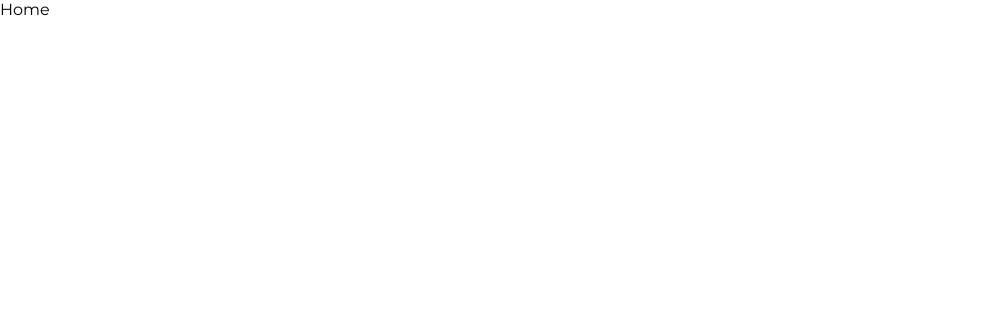
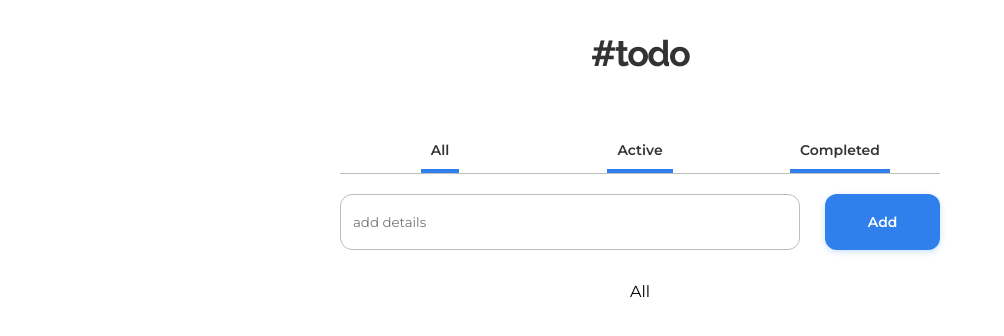
Before and after one commit to miguelfiais/todo-list, a React (Vite) app: page / in a window 1280 px wide. Shown: the top 336 px of the page, without its empty margins (0-1004 px from the left). Built offline with nearby package versions, Linux system fonts and the light colour scheme.

Commit message:
feat: add routes and form

```diff
--- a/package.json
+++ b/package.json
@@ -11,6 +11,7 @@
   "dependencies": {
     "react": "^18.2.0",
     "react-dom": "^18.2.0",
+    "react-router-dom": "^6.8.1",
     "styled-components": "^5.3.6"
   },
   "devDependencies": {
--- /dev/null
+++ b/src/components/Active/index.jsx
@@ -0,0 +1,7 @@
+const Active = () => {
+  return (
+    <div>Active</div>
+  )
+}
+
+export default Active
--- /dev/null
+++ b/src/components/All/index.jsx
@@ -0,0 +1,7 @@
+const All = () => {
+  return (
+    <div>All</div>
+  )
+}
+
+export default All
--- /dev/null
+++ b/src/components/Completed/index.jsx
@@ -0,0 +1,7 @@
+const Completed = () => {
+  return (
+    <div>Completed</div>
+  )
+}
+
+export default Completed
--- /dev/null
+++ b/src/components/Form/index.jsx
@@ -0,0 +1,22 @@
+import React, { useState } from 'react'
+import { Container } from './styles'
+
+const Form = () => {
+
+    const [task, setTask] = useState("")
+
+    function getTask (e) {
+        e.preventDefault()
+        console.log(task)
+        setTask("")
+    }
+
+  return (
+    <Container onSubmit={getTask}>
+        <input type="text" placeholder='add details' onChange={(e) => setTask(e.target.value)} value={task}/>
+        <button type='submit'>Add</button>
+    </Container>
+  )
+}
+
+export default Form
--- /dev/null
+++ b/src/components/Form/styles.js
@@ -0,0 +1,29 @@
+import styled from "styled-components";
+
+export const Container = styled.form`
+    width: 100%;
+    display: flex;
+    gap: 25px;
+    margin-bottom: 32px;
+    input{
+        height: 56px;
+        width: 80%;
+        border: 1px solid #BDBDBD;
+        border-radius: 12px;
+        padding-left: 12px;
+        outline: none;
+    }
+    button{
+        width: 20%;
+        height: 56px;
+        background: #2F80ED;
+        box-shadow: 0px 2px 6px rgba(127, 177, 243, 0.4);
+        border-radius: 12px;
+        border: none;
+        font-style: normal;
+        font-weight: 600;
+        font-size: 14px;
+        line-height: 17px;
+        color: #FFFFFF;
+    }
+`
--- /dev/null
+++ b/src/components/Header/index.jsx
@@ -0,0 +1,18 @@
+import { Container } from "./styles"
+
+const Header = () => {
+  return (
+    <Container>
+      <h1>#todo</h1>
+      <nav>
+        <ul>
+          <li>All</li>
+          <li>Active</li>
+          <li>Completed</li>
+        </ul>
+      </nav>
+    </Container>
+  )
+}
+
+export default Header
--- /dev/null
+++ b/src/components/Header/styles.js
@@ -0,0 +1,34 @@
+import styled from "styled-components";
+
+export const Container = styled.header`
+    width: 100%;
+    padding-top: 32px;
+    h1{
+        font-family: 'Raleway';
+        font-style: normal;
+        font-weight: 700;
+        font-size: 36px;
+        line-height: 42px;
+        text-align: center;
+        letter-spacing: -0.045em;
+        color: #333333;
+        margin-bottom: 58px;
+    }
+    ul{
+        display: grid;
+        grid-template-columns: repeat(3, 1fr);
+        justify-items: center;
+        list-style: none;
+        border-bottom: 1px solid #BDBDBD;
+        margin-bottom: 20px;
+        li{
+            padding: 10px;
+            border-bottom: 4px solid #2F80ED;
+            font-style: normal;
+            font-weight: 600;
+            font-size: 14px;
+            line-height: 17px;
+            color: #333333;
+        }
+    }
+`
--- a/src/container/Home/index.jsx
+++ b/src/container/Home/index.jsx
@@ -1,6 +1,15 @@
+import { Outlet } from "react-router-dom"
+import Form from "../../components/Form"
+import Header from "../../components/Header"
+import { Container } from "./styles"
+
 const Home = () => {
   return (
-    <div>Home</div>
+    <Container>
+      <Header />
+      <Form />
+      <Outlet />
+    </Container>
   )
 }
 
--- a/src/container/Home/styles.js
+++ b/src/container/Home/styles.js
@@ -0,0 +1,10 @@
+import styled from "styled-components";
+
+export const Container = styled.div`
+    display: flex;
+    flex-direction: column;
+    align-items: center;
+    min-height: 100vh;
+    max-width: 600px;
+    margin: 0 auto;
+`
--- a/src/main.jsx
+++ b/src/main.jsx
@@ -1,12 +1,12 @@
 import React from 'react'
 import ReactDOM from 'react-dom/client'
-import Home from './container/Home'
+import Router from './routes/routes'
 import GlobalStyles from './styles/globalStyles'
 
 
 ReactDOM.createRoot(document.getElementById('root')).render(
   <React.StrictMode>
-    <Home />
+    <Router />
     <GlobalStyles />
   </React.StrictMode>,
 )
--- /dev/null
+++ b/src/routes/routes.jsx
@@ -0,0 +1,22 @@
+import React from 'react'
+import { BrowserRouter, Route, Routes } from 'react-router-dom'
+import Active from '../components/Active'
+import All from '../components/All'
+import Completed from '../components/Completed'
+import Home from '../container/Home'
+
+const Router = () => {
+  return (
+    <BrowserRouter>
+        <Routes>
+            <Route path='/' element={<Home />}>
+                <Route path='/' element={<All />}/>
+                <Route path='/active' element={<Active />}/>
+                <Route path='/completed' element={<Completed />}/>
+            </Route>
+        </Routes>
+    </BrowserRouter>
+  )
+}
+
+export default Router
```
Also changed, not shown: 1 other file (tests, documents, lock files or other folders).
